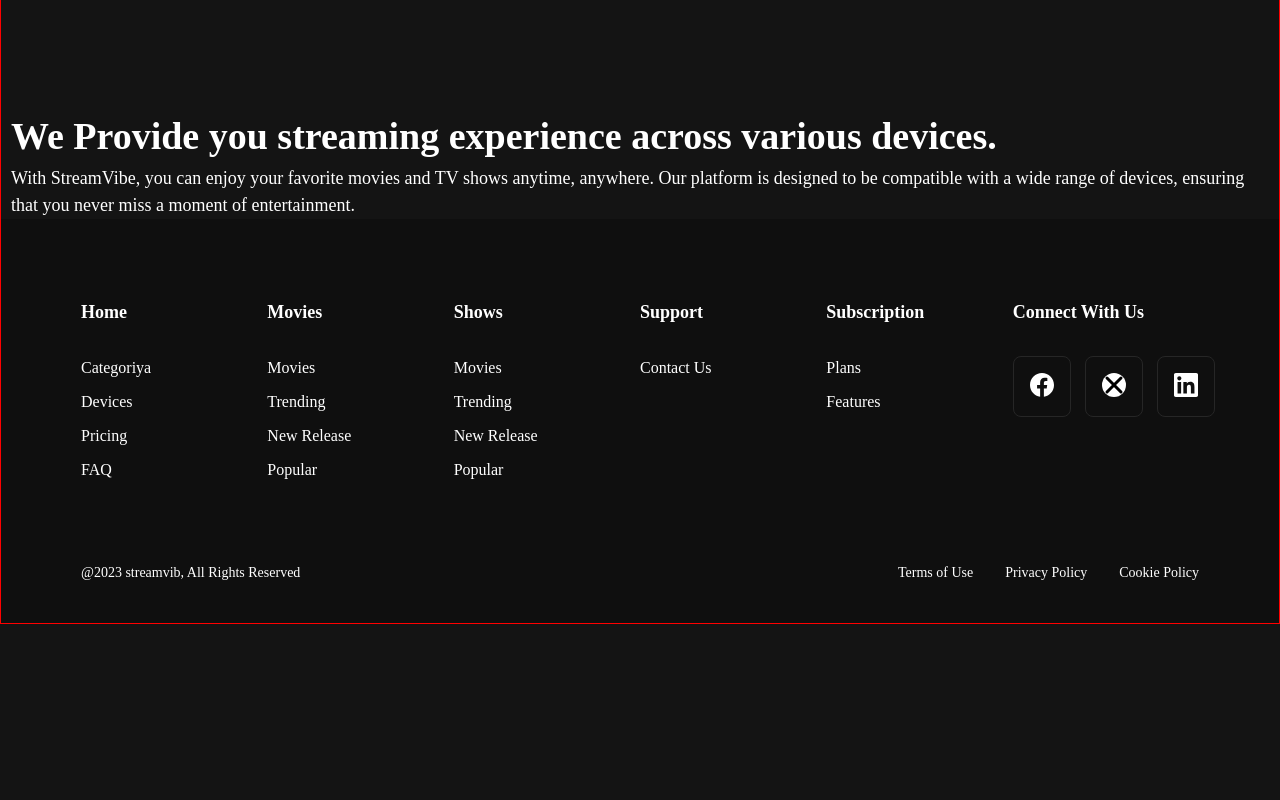
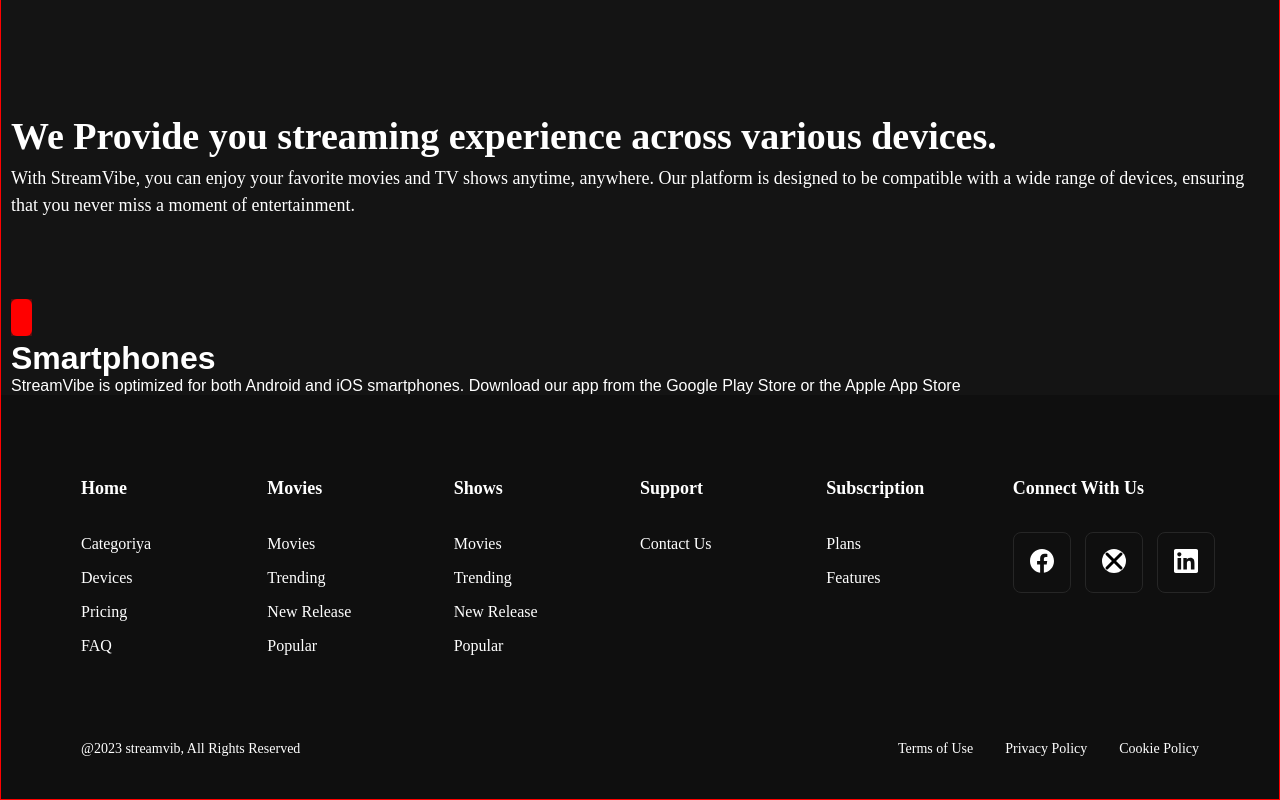
Before and after one commit to DolimovS/movie.uz, a Vue app: page / in a window 1280 px wide. Shown: the part 1357-2157 px from the top of the page. Before the commit the page ends 1981 px from the top, so only its background shows below. Built offline with nearby package versions, Linux system fonts and the light colour scheme; a web font is replaced by a local one.

Commit message:
devisec add

```diff
--- /dev/null
+++ b/src/components/CardDevices.vue
@@ -0,0 +1,39 @@
+<template>
+    <div class="card_container">
+        <div class="card_container_text">
+            <Icon name="telefon"/>
+            <h1>{{card_text}}</h1>
+        </div>
+        <div class="card_container_description">
+            <p>{{ card_discription }}</p>
+        </div>
+    </div>
+</template>
+
+<script>
+import Icon from './Template/Icon.vue';
+
+    export default {
+        components:{
+            Icon,
+        },
+        props:{
+            card_text:{
+                type:String,
+                required:true,
+            },
+            card_discription:{
+                type:String,
+                required:true,
+            }
+
+
+        }
+    }
+</script>
+
+<style >
+.dckm{
+    color: #ff0000;
+}
+</style>
--- a/src/components/Devices.vue
+++ b/src/components/Devices.vue
@@ -1,14 +1,25 @@
 <template>
     <div>
-
+            <CardDevices :card_text="card_text" :card_discription="card_discription"/>
     </div>
 </template>
 
 <script>
+import CardDevices from './CardDevices.vue';
+
 
     export default {
-        name:"Devices"
 
+        name:"Devices",
+        components:{
+            CardDevices,
+        },
+        data(){
+            return{
+                card_text:"Smartphones",
+                card_discription:"StreamVibe is optimized for both Android and iOS smartphones. Download our app from the Google Play Store or the Apple App Store"
+            }
+        }
     }
 </script>
 
--- a/src/components/Template/Icon.vue
+++ b/src/components/Template/Icon.vue
@@ -39,15 +39,28 @@
                 linkendIn: `<svg width="24" height="24" viewBox="0 0 24 24" fill="none" xmlns="http://www.w3.org/2000/svg">
                  <path d="M22.2234 0H1.77187C0.792187 0 0 0.773438 0 1.72969V22.2656C0 23.2219 0.792187 24 1.77187 24H22.2234C23.2031 24 24 23.2219 24 22.2703V1.72969C24 0.773438 23.2031 0 22.2234 0ZM7.12031 20.4516H3.55781V8.99531H7.12031V20.4516ZM5.33906 7.43438C4.19531 7.43438 3.27188 6.51094 3.27188 5.37187C3.27188 4.23281 4.19531 3.30937 5.33906 3.30937C6.47813 3.30937 7.40156 4.23281 7.40156 5.37187C7.40156 6.50625 6.47813 7.43438 5.33906 7.43438ZM20.4516 20.4516H16.8937V14.8828C16.8937 13.5562 16.8703 11.8453 15.0422 11.8453C13.1906 11.8453 12.9094 13.2937 12.9094 14.7891V20.4516H9.35625V8.99531H12.7687V10.5609H12.8156C13.2891 9.66094 14.4516 8.70938 16.1813 8.70938C19.7859 8.70938 20.4516 11.0813 20.4516 14.1656V20.4516Z" fill="white"/>
                  </svg>`,
-                 play:`<svg xmlns="http://www.w3.org/2000/svg" width="24" height="24" viewBox="0 0 24 24" fill="white">
+                play: `<svg xmlns="http://www.w3.org/2000/svg" width="24" height="24" viewBox="0 0 24 24" fill="white">
                  <path d="M6 12V9.33004C6 6.02005 8.35 4.66005 11.22 6.32005L13.53 7.66004L15.84 9.00005C18.71 10.66 18.71 13.37 15.84 15.03L13.53 16.37L11.22 17.71C8.35 19.34 6 17.99 6 14.67V12Z" stroke="white" stroke-width="1.5" stroke-miterlimit="10" stroke-linecap="round" stroke-linejoin="round"/>
                 </svg>`,
-                next:`<svg xmlns="http://www.w3.org/2000/svg" width="24" height="24" viewBox="0 0 24 24" fill="none">
+                next: `<svg xmlns="http://www.w3.org/2000/svg" width="24" height="24" viewBox="0 0 24 24" fill="none">
                 <path d="M14.43 5.93005L20.5 12.0001L14.43 18.0701M3.5 12.0001H20.33" stroke="white"" stroke-width="1.5" stroke-miterlimit="10" stroke-linecap="round" stroke-linejoin="round"/>
                 </svg>`,
-                prev:`<svg xmlns="http://www.w3.org/2000/svg" width="24" height="24" viewBox="0 0 24 24" fill="none">
+                prev: `<svg xmlns="http://www.w3.org/2000/svg" width="24" height="24" viewBox="0 0 24 24" fill="none">
                 <path d="M9.57 5.93005L3.5 12.0001L9.57 18.0701M20.5 12.0001H3.67" stroke="white" stroke-width="1.5" stroke-miterlimit="10" stroke-linecap="round" stroke-linejoin="round"/>
-                </svg>`
+                </svg>`,
+                telefon: `<svg width="21" height="37" viewBox="0 0 21 37" fill="none" xmlns="http://www.w3.org/2000/svg">
+                <defs>
+                   <filter id="blur-bg" x="-50%" y="-50%" width="200%" height="200%">
+                       <feGaussianBlur in="SourceGraphic" stdDeviation="6" result="blur"/>
+                    <feMerge>
+                     <feMergeNode in="blur"/>
+                    <feMergeNode in="SourceGraphic"/>
+                    </feMerge>
+                        </filter>
+                    </defs>
+                    <rect width="21" height="37" rx="6" fill="#ff0000" filter="url(#blur-bg)"/>
+                    <path d="M16.0923 1.11084V1.11182C18.1036 1.12172 19.5414 2.55474 19.5415 4.54639V4.54736C19.5527 13.9235 19.5527 23.2884 19.5415 32.6646V32.6655C19.5413 34.6601 18.1015 36.0999 16.1069 36.1001H16.105C12.2271 36.1113 8.34903 36.1113 4.47118 36.1001H4.4702C3.36774 36.1001 2.48877 35.7401 1.88622 35.1411C1.28391 34.5423 0.916713 33.6637 0.911606 32.5503C0.889128 27.8973 0.899887 23.2563 0.899887 18.6001C0.899887 13.9551 0.888646 9.30227 0.899887 4.65967V4.65869C0.899965 2.9446 1.74576 1.75598 3.21922 1.27783L3.22313 1.27686C3.56639 1.1625 3.94991 1.11182 4.33543 1.11182H4.33641C8.25876 1.10058 12.1812 1.0996 16.0923 1.11084ZM10.2261 29.5796C9.03406 29.5797 8.06988 30.5295 8.08446 31.7153C8.09917 32.8924 9.08136 33.8433 10.2554 33.8286C11.3368 33.8147 12.2178 32.9829 12.3237 31.9243L12.3345 31.7095C12.3459 30.4997 11.4234 29.5796 10.2261 29.5796ZM7.91258 3.37158C7.54117 3.37846 7.18003 3.46893 6.90184 3.69873C6.6101 3.93975 6.47463 4.28092 6.46629 4.64795C6.45832 5.00789 6.56694 5.36366 6.8325 5.62939C7.09624 5.89313 7.45814 6.01081 7.84715 6.01221V6.01318C9.42577 6.03573 10.9931 6.03573 12.5718 6.01318H12.5747C13.3586 5.99751 14.0248 5.43312 13.9858 4.63428C13.968 4.26494 13.8092 3.93441 13.5278 3.70264C13.2524 3.47582 12.8959 3.3716 12.52 3.37158H7.91258Z"
+                    fill="#ff0000" stroke="#ff0000"`
 
             }
 
--- a/src/pages/Home.vue
+++ b/src/pages/Home.vue
@@ -4,6 +4,7 @@
     <HomeCatogoriya/>
     <div class="decices_product">
         <Sarlavha  :title="devices_title" :description="devices_description"/>
+        <Devices />
     </div>
    </div>
 </template>
@@ -12,6 +13,7 @@
 import HomeCatogoriya from '../components/HomeCatogoriya.vue';
 import HomeSection from '../components/HomeSection.vue';
 import Sarlavha from '../components/Sarlavha.vue';
+import Devices from "../components/Devices.vue"
 
 
     export default {
@@ -20,6 +22,7 @@
             HomeSection,
             HomeCatogoriya,
             Sarlavha,
+            Devices,
         },
         data(){
             return{
```
